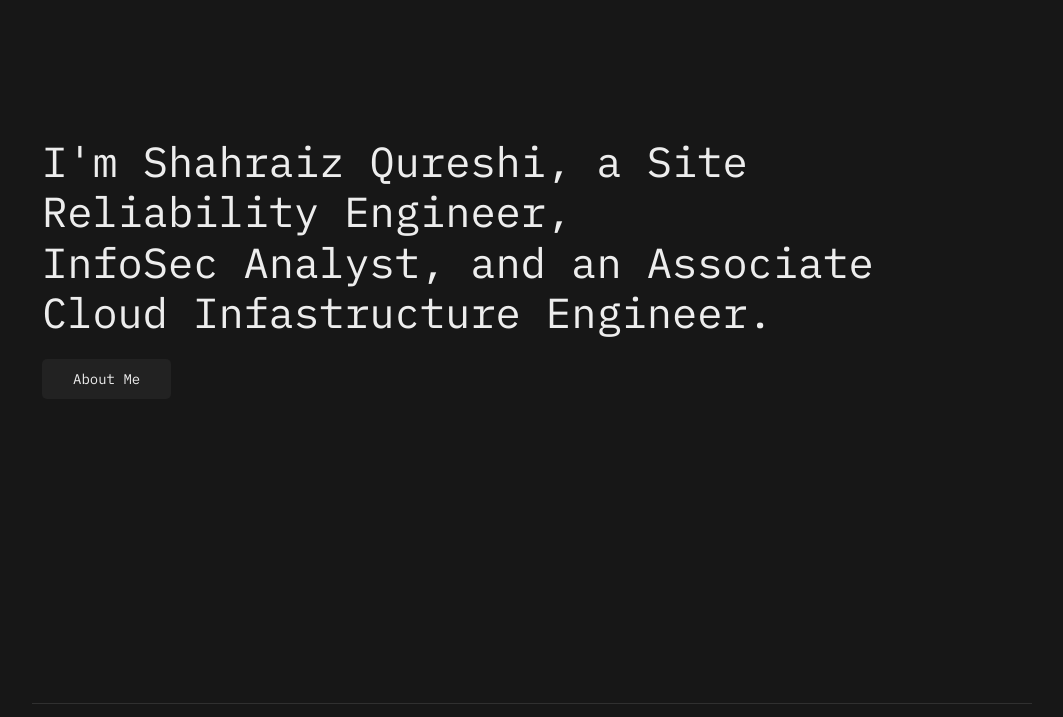
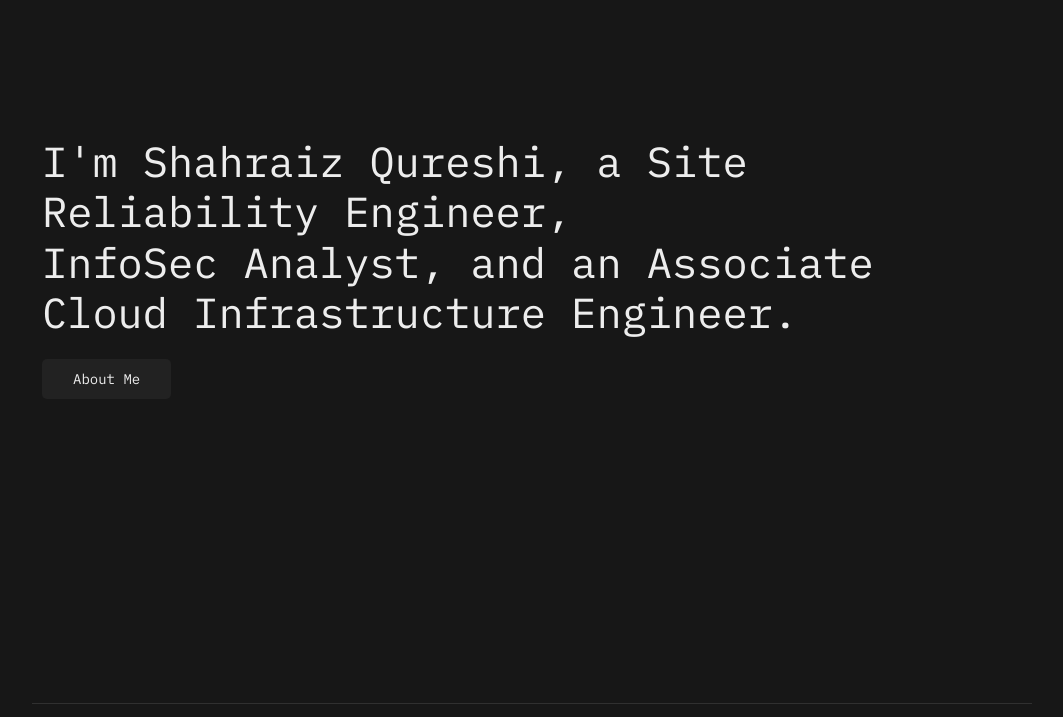
Before and after one commit to shahraizq/portfolio, a plain HTML site: page index.html in a window 1280 px wide. Shown: the part 83-800 px from the top of the page, without its empty margins (108-1171 px from the left). Drawn offline with Linux system fonts and the light colour scheme.

Commit message:
fixecd infras

```diff
--- a/index.html
+++ b/index.html
@@ -66,7 +66,7 @@
 <!-- Navigation Bar Mobile Ends -->
 <!-- Home -->
 <section class="uk-margin-small-left uk-margin-small-right uk-margin-xlarge-top uk-margin-xlarge-bottom">
-    <h1 class="uk-margin-xlarge-left uk-light uk-text-left uk-margin-xlarge-right">I'm Shahraiz Qureshi, a Site Reliability Engineer, <br>InfoSec Analyst, and an Associate Cloud Infastructure Engineer.</h1>
+    <h1 class="uk-margin-xlarge-left uk-light uk-text-left uk-margin-xlarge-right">I'm Shahraiz Qureshi, a Site Reliability Engineer, <br>InfoSec Analyst, and an Associate Cloud Infrastructure Engineer.</h1>
     <a href="#about" class="uk-margin-xlarge-left uk-text-capitalize uk-button uk-button-secondary" uk-scroll>About Me</a>
 
 
```
